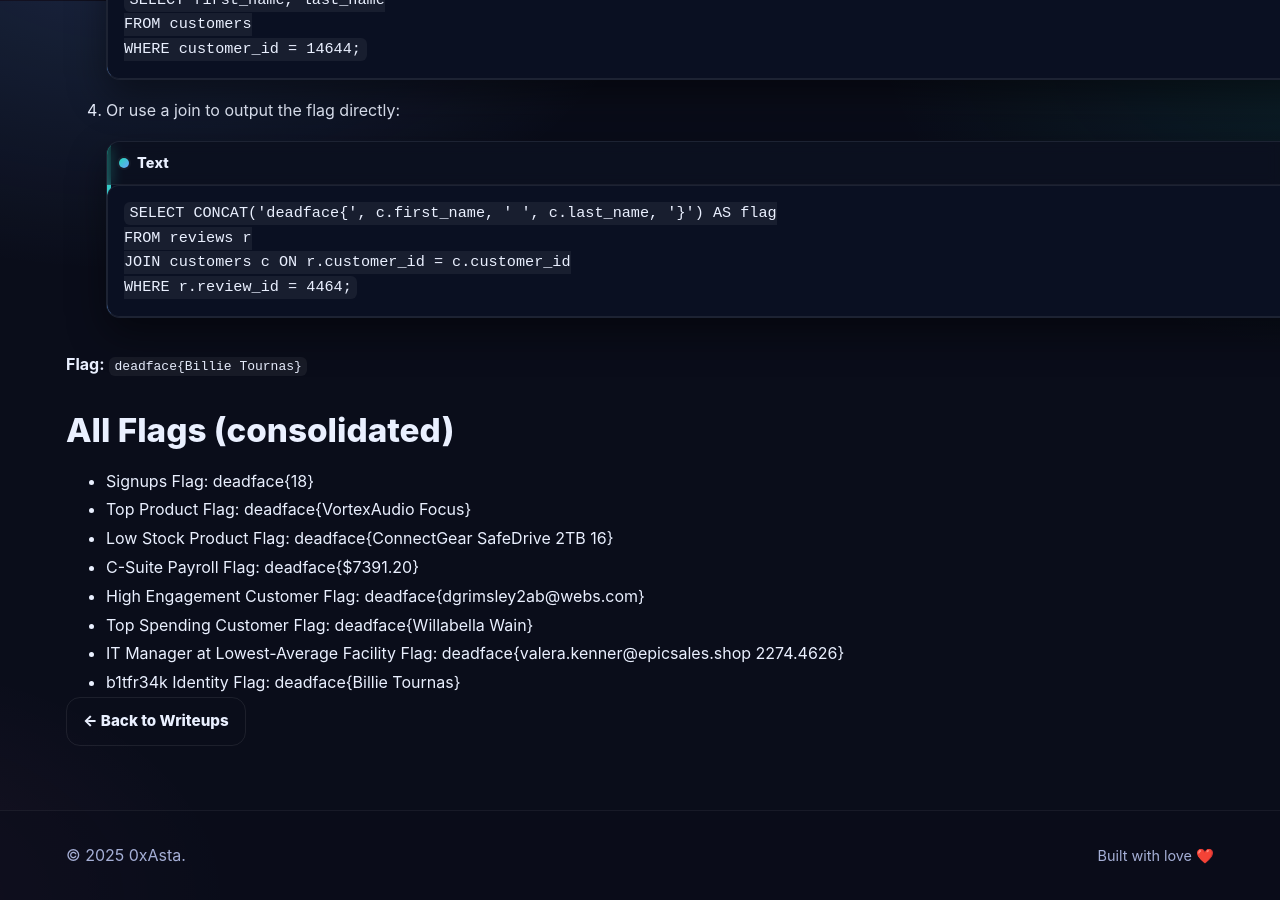
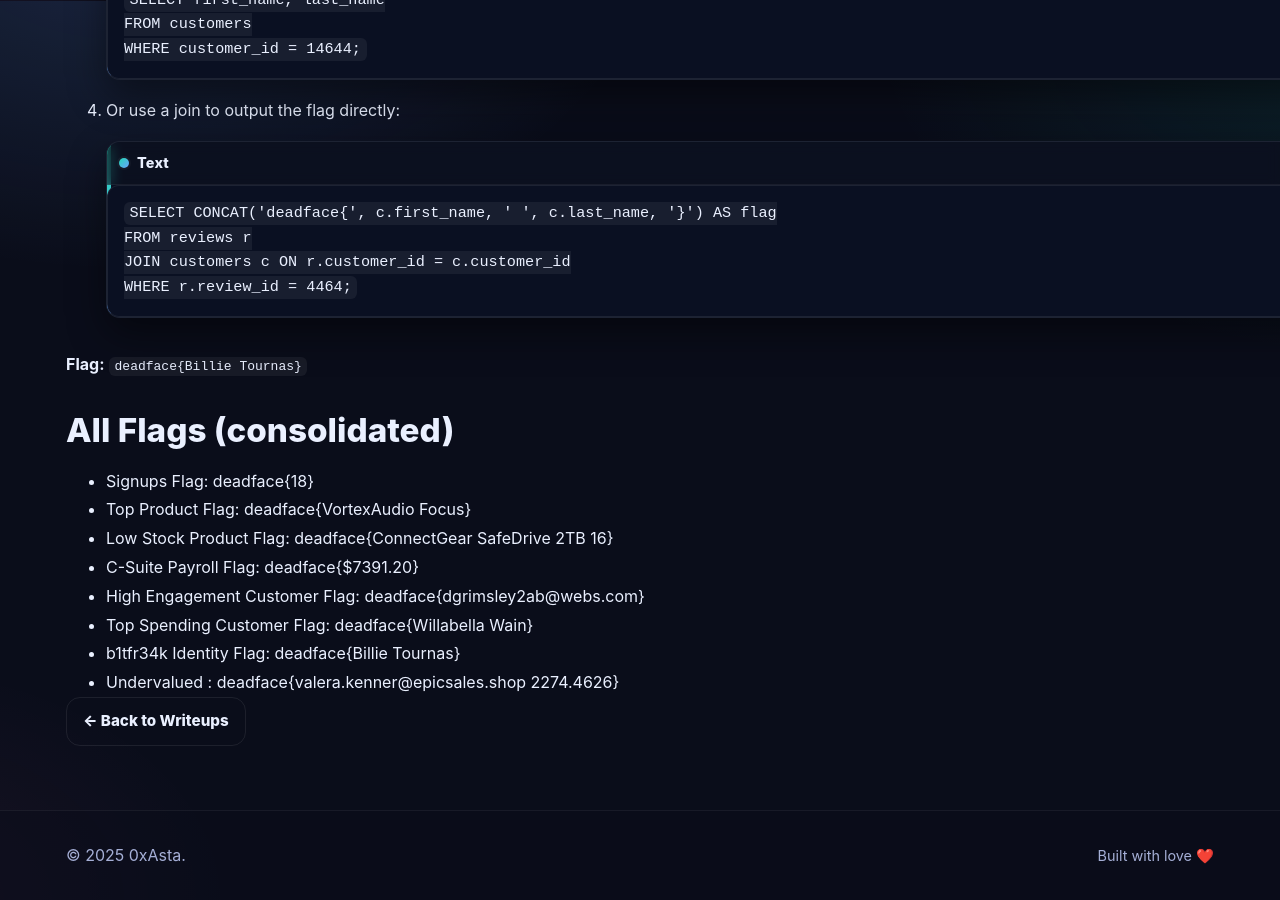
Before and after one commit to 0xAstaaa/0xAstaaa.github.io, a Jekyll site: the page built from _writeups/2025-10-26-CtfTime-Deadface-EpicSales.md, in a window 1280 px wide and 900 px high, scrolled down 3599 px. Built offline with Jekyll 4.4.1, drawn with Linux system fonts in a browser that asks for light colours.

Commit message:
Refactor flags in EpicSales writeup

```diff
--- a/_writeups/2025-10-26-CtfTime-Deadface-EpicSales.md
+++ b/_writeups/2025-10-26-CtfTime-Deadface-EpicSales.md
@@ -157,5 +157,5 @@ WHERE r.review_id = 4464;
 - C-Suite Payroll Flag: deadface{$7391.20}
 - High Engagement Customer Flag: deadface{dgrimsley2ab@webs.com}
 - Top Spending Customer Flag: deadface{Willabella Wain}
-- IT Manager at Lowest-Average Facility Flag: deadface{valera.kenner@epicsales.shop 2274.4626}
 - b1tfr34k Identity Flag: deadface{Billie Tournas}
+- Undervalued : deadface{valera.kenner@epicsales.shop 2274.4626}
```
